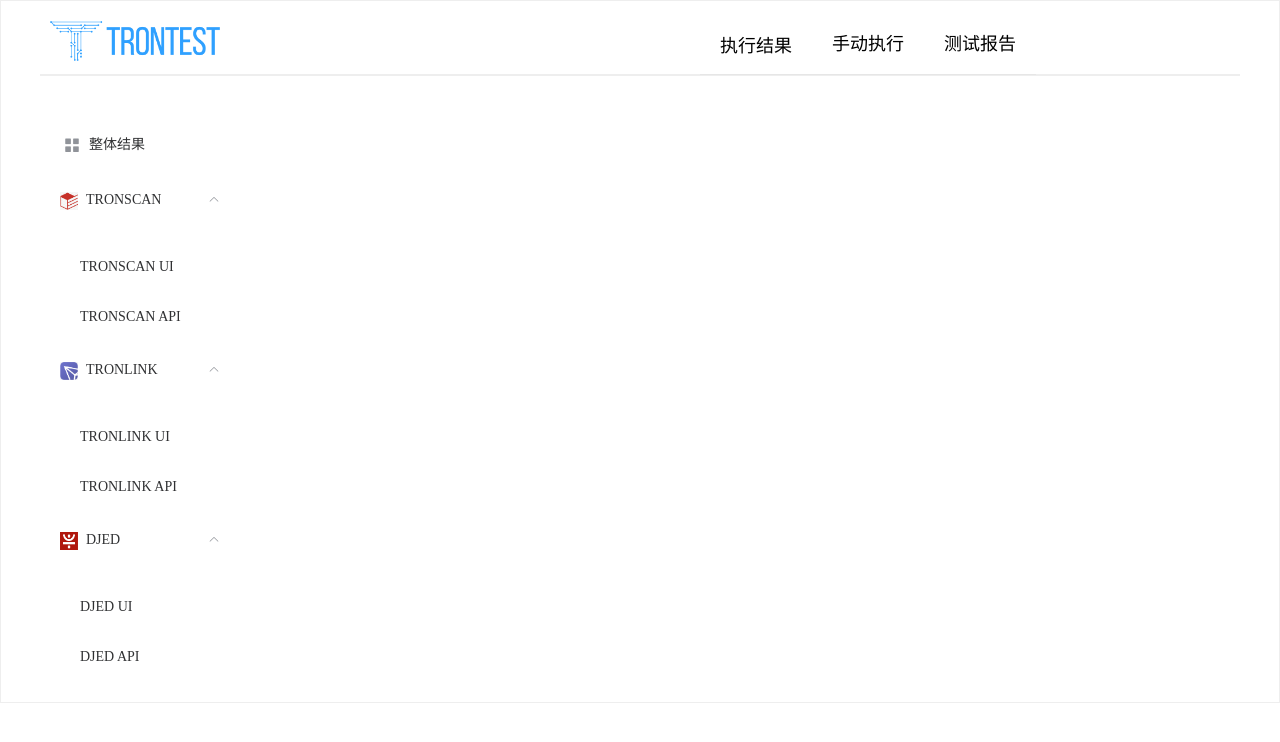
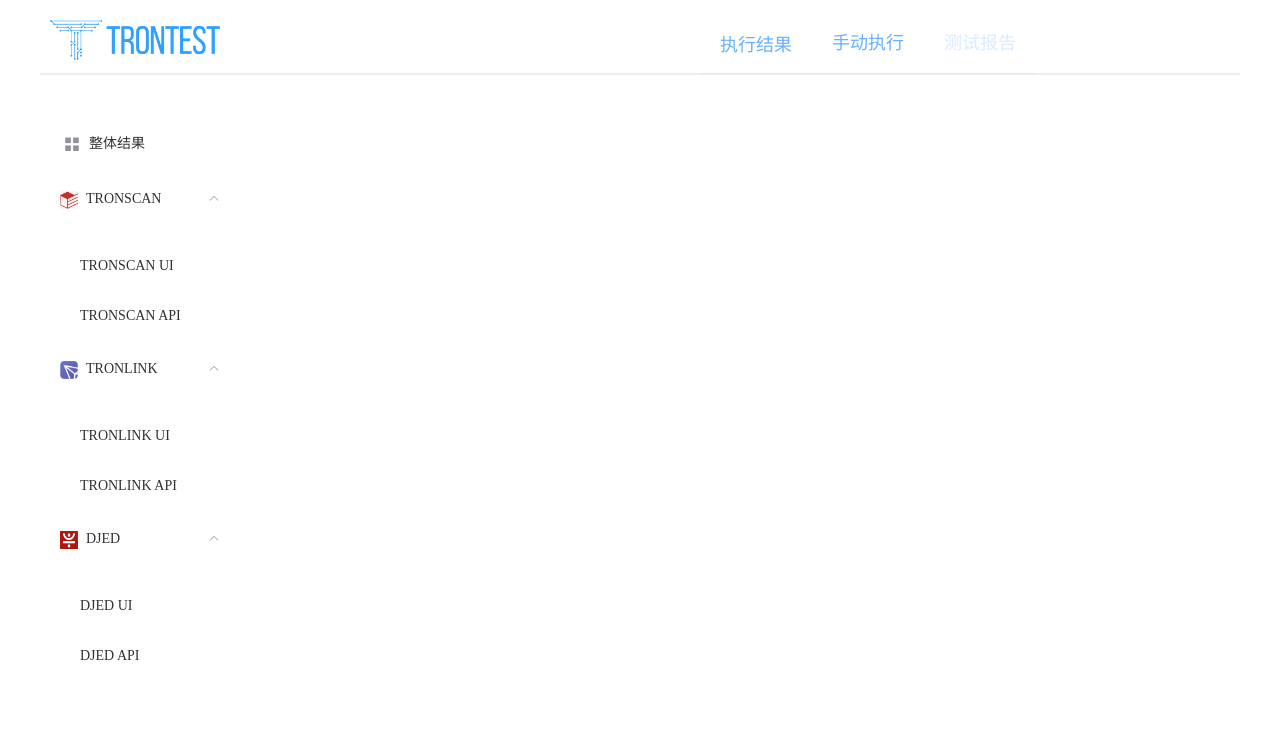
Before and after one commit to Tronkai/AutoTestScan_Front, a Vue app: page / in a window 1280 px wide. Shown: the top 742 px of the page. Built offline with nearby package versions, Linux system fonts and the light colour scheme.

Commit message:
add style

```diff
--- a/src/App.vue
+++ b/src/App.vue
@@ -6,11 +6,11 @@
           <el-header height="75px" style="width:1200px;margin: auto; left:0; top:0; right:0; bottom:0; border-left: solid 0px #e6e6e6">
             <el-row type="flex" class="row-bg">
   <el-col :span="6"><div class="grid-content bg-purple"><img style="width:170px;height:40px;margin-top:20px;margin-left:-10px" src="./assets/logo5.png"></div></el-col>
-  <el-col style="margin-left:350px" :span="26"><div class="grid-content bg-purple-light"><el-menu text-color="#000"
-  active-text-color="#42B983" :default-openeds="['1']" style="bottom:-13px;" :default-active="activeIndex" class="el-menu-demo" mode="horizontal" @select="handleSelect">
-  <el-menu-item index="1" style="font-size:18px"><router-link to="/scan">执行结果</router-link></el-menu-item>
+  <el-col style="margin-left:350px" :span="26"><div class="grid-content bg-purple-light"><el-menu :default-active='1'  text-color="#66b1ff"
+  active-text-color="#42B983"  style="bottom:-13px;"  class="el-menu-demo" mode="horizontal" @select="handleSelect">
+  <el-menu-item  index="1" style="font-size:18px"><router-link to="/scan">执行结果</router-link></el-menu-item>
   <el-menu-item @click="isdiaRun" index="2" style="font-size:18px">手动执行</el-menu-item>
-  <el-menu-item @click="isdia" index="3" style="font-size:18px">测试报告</el-menu-item>
+  <el-menu-item disabled @click="isdia" index="3" style="font-size:18px">测试报告</el-menu-item>
 </el-menu>
 </div></el-col>
 </el-row>
@@ -28,7 +28,7 @@
   center>
   <div class="login_box">
             <div class="avator_box">
-                <img id="img" src="./assets/tronscan.png" alt="">
+                <img id="img" src="./assets/logo.png" alt="">
             </div>
             <el-form ref="loginFormRef" :rules="rules" :model="loginForm" class="login_form" label-width="0px">
             <el-form-item prop="username">
@@ -83,7 +83,7 @@
                         if(res.data.status == 0){
                             this.dialogVisible = false;
                             window.sessionStorage.setItem('token',res.data.token);
-                            this.$router.push("/scan")
+                            this.$router.push("/runcase")
                             return this.$notify({title: '成功',message: '登录成功',type: 'success'})
                         }else if(res.data.status == 2){
                             return this.$notify({title: '失败',message: '密码错误',type: 'error'})
--- a/src/router/index.js
+++ b/src/router/index.js
@@ -99,7 +99,6 @@
 })
 // router.beforeEach((to,from,next) => {
 //     if(to.path == '/' ) return next('/home');
-
 //   })
 // router.beforeEach((to,from,next) => {
 //   if(to.path == '/login' && !window.sessionStorage.getItem("token")) return next();
--- a/src/views/Runcase.vue
+++ b/src/views/Runcase.vue
@@ -36,6 +36,9 @@
     *{
       text-decoration: none;
     }
+    .el-container {
+      border : 0px solid #fff !important;
+    }
 
     .el-header {
       border-bottom: 2px solid #eee;
```
Also changed, not shown: 10 other files (tests, documents, lock files or other folders).
